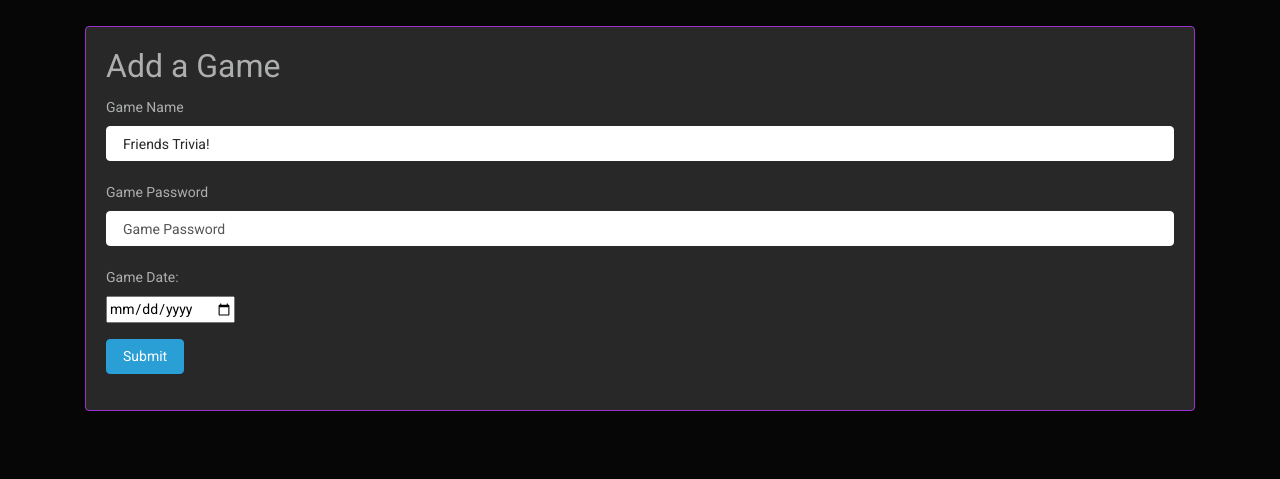
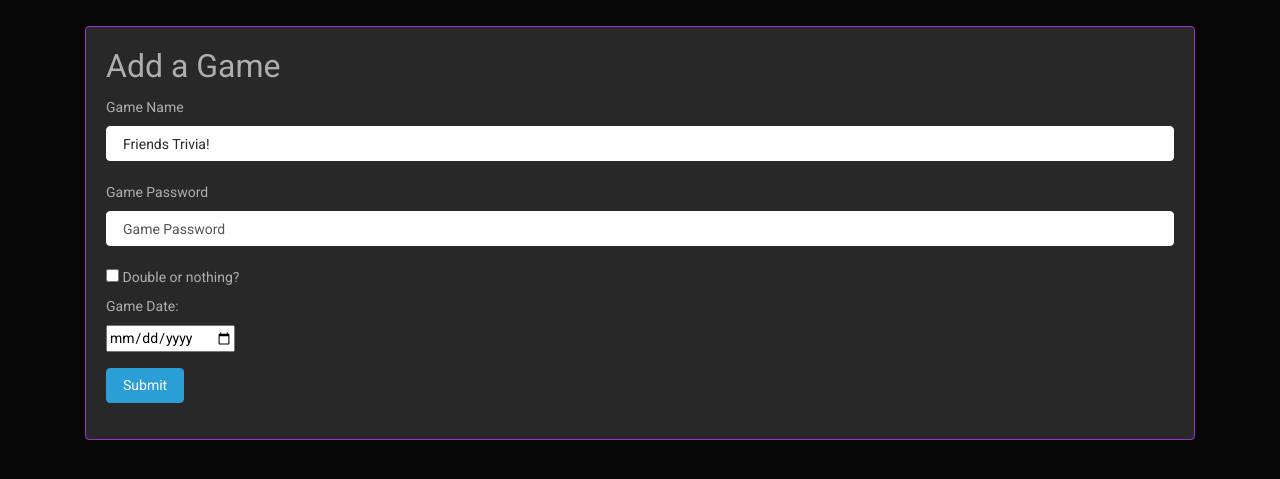
Before and after one commit to pardeema/onlinebartrivia, a Django app: page /trivia/admin/add_game/ in a window 1280 px wide. Shown: the part 54-533 px from the top of the page. Run offline with Django 3.2, Linux system fonts and the light colour scheme; the visitor is signed in with stand-in values (Sample User, id 1); some libraries are stand-ins or nearby versions.

Commit message:
added double or nothing functionality

```diff
--- a/trivia/models.py
+++ b/trivia/models.py
@@ -6,6 +6,7 @@ class Game(models.Model):
     name = models.CharField(max_length=140)
     password = models.CharField(max_length=6, unique=True)
     active = models.BooleanField(default=False)
+    double_or_nothing = models.BooleanField(default=False)
 
     def __str__(self):
         return self.password
--- a/trivia/templates/admin/add_game.html
+++ b/trivia/templates/admin/add_game.html
@@ -17,6 +17,8 @@
 			<input type="text" class="form-control" value="Friends Trivia!" id="name" name="name"><br>
 			<label for="g_id">Game Password</label><br>
 			<input type="text" class="form-control" placeholder = "Game Password" id="g_id" name="g_id"><br>
+            <input type="checkbox" id="double_or_nothing" name="double_or_nothing" value="True">
+            <label for="double_or_nothing" class="card-text">Double or nothing?</label><br>
 			<div class="form-group">
 				<label for="date">Game Date:  </label><br>
 				<input type="date" id="date" name="date"><br>
--- a/trivia/templates/admin/game_details.html
+++ b/trivia/templates/admin/game_details.html
@@ -12,6 +12,7 @@
 	<div class="card-header">
 		<h1>{{ game.name }} - {{game.date}}</h1>
 		<h2>Game ID: {{game.password}}</h2>
+		<h5>{%if game.double_or_nothing %}DOUBLE OR NOTHING {%endif%}</h5>
 	</div>
 	<div class="card-body">
 		<div class="row">
--- a/trivia/views.py
+++ b/trivia/views.py
@@ -165,7 +165,7 @@ def add_round(request, game_id):
 @permission_required('is_superuser')
 def add_game(request):
     if request.method == 'POST':
-        g = Game(name=request.POST['name'], password=request.POST['g_id'].upper().strip(), date=request.POST['date'])
+        g = Game(name=request.POST['name'], password=request.POST['g_id'].upper().strip(), date=request.POST['date'], double_or_nothing=request.POST.get('double_or_nothing', False))
         g.save()
         return HttpResponseRedirect(reverse('admin'))
     else:
@@ -208,8 +208,8 @@ def admin_score(request, game_id, round_num):
         team = Team.objects.get(game=game, name=request.POST['team'])
         score = team.score
         temp_score=0
-        #8 answers submitted, yay magic numbers
-        for answer in T_Answer.objects.filter(team=team, question__round = round):
+        answers = T_Answer.objects.filter(team=team, question__round = round)
+        for answer in answers:
             num = answer.question.question_num
             #Tally correct answers
             if request.POST.get("a{}_correct".format(num), False) and not answer.scored:
@@ -217,8 +217,15 @@ def admin_score(request, game_id, round_num):
                 temp_score += pts
                 answer.points = pts
                 answer.correct = True
+
             answer.scored = True
             answer.save()
+
+        if game.double_or_nothing and round_num == team.double_round:
+            double_fail = enforce_double_or_nothing(answers)
+            if double_fail:
+                temp_score = 0
+
         #If round_num == team.double_round, 2X score
         if round_num == team.double_round:
             temp_score = temp_score * 2
@@ -234,6 +241,21 @@ def admin_score(request, game_id, round_num):
             continue
     return render(request, "admin/score.html", context)
 
+def enforce_double_or_nothing(answers):
+    """Given an array of answer objects, check for incorrect answer if double or nothing is set
+    and then wipe out the points"""
+
+    double_fail = any(not answer.correct for answer in answers)
+
+    if double_fail:
+        for answer in answers:
+            answer.points = 0
+            answer.save()
+        return True
+
+    return False
+
+
 @login_required
 @permission_required('is_superuser')
 def admin_edit_score(request, game_id, round_num):
@@ -248,8 +270,9 @@ def admin_edit_score(request, game_id, round_num):
         score = team.score
         temp_score=0
         subtract_score=0
+        answers = T_Answer.objects.filter(team=team, question__round = round)
 
-        for answer in T_Answer.objects.filter(team=team, question__round = round):
+        for answer in answers:
             num = answer.question.question_num
             #Gotta make sure to subtract prev score
             if answer.correct:
@@ -265,6 +288,12 @@ def admin_edit_score(request, game_id, round_num):
                 answer.correct = False
 
             answer.save()
+
+        if game.double_or_nothing and round_num == team.double_round:
+            double_fail = enforce_double_or_nothing(answers)
+            if double_fail:
+                temp_score = 0
+
         #If round_num == team.double_round, 2X score
         if round_num == team.double_round:
             temp_score = temp_score * 2
```
Also changed, not shown: trivia/templates/round.html (+9 -2 lines), 1 other file.
